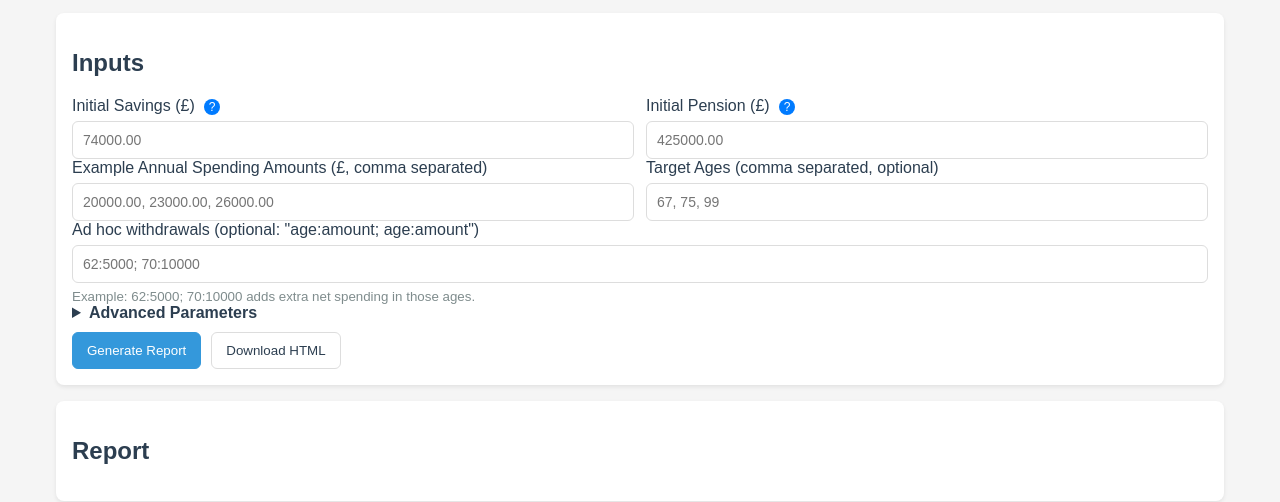
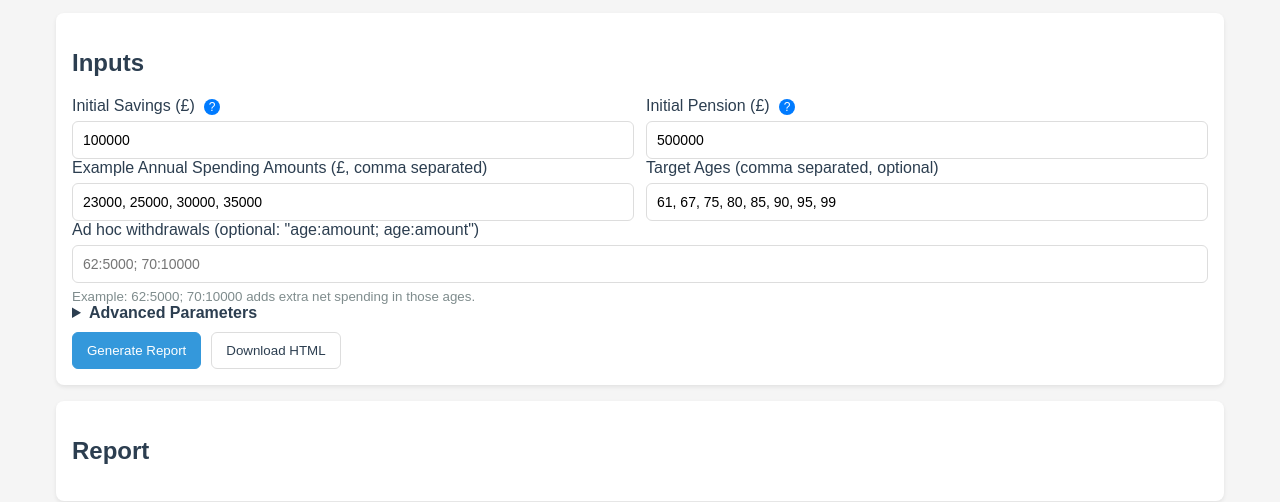
Before and after one commit to gillianbc/PensionCalculator, a plain HTML site: page index.html in a window 1280 px wide. Shown: the part 126-628 px from the top of the page. Drawn offline with Linux system fonts and the light colour scheme.

Commit message:
default inputs

```diff
--- a/index.html
+++ b/index.html
@@ -27,7 +27,7 @@
                             <span class="tooltip">Enter your current total savings amount in pounds. i.e. current accounts, ISAs, savings accounts, premium bonds</span>
                         </span>
                     </label>
-                    <input id="initialSavings" type="text" inputmode="decimal" placeholder="74000.00" />
+                    <input id="initialSavings" type="text" inputmode="decimal" placeholder="74000.00" value="100000" />
                 </div>
                 <div class="form-group">
                     <label for="initialPension">
@@ -37,18 +37,18 @@
                             <span class="tooltip">Enter the total you have in your pension pots in £</span>
                         </span>
                     </label>
-                    <input id="initialPension" type="text" inputmode="decimal" placeholder="425000.00" />
+                    <input id="initialPension" type="text" inputmode="decimal" placeholder="425000.00" value="500000" />
                 </div>
             </div>
 
             <div class="grid-2">
                 <div class="form-group">
                     <label for="spendingAmounts">Example Annual Spending Amounts (£, comma separated)</label>
-                    <input id="spendingAmounts" type="text" placeholder="20000.00, 23000.00, 26000.00" />
+                    <input id="spendingAmounts" type="text" placeholder="20000.00, 23000.00, 26000.00" value="23000, 25000, 30000, 35000" />
                 </div>
                 <div class="form-group">
                     <label for="targetAges">Target Ages (comma separated, optional)</label>
-                    <input id="targetAges" type="text" placeholder="67, 75, 99" />
+                    <input id="targetAges" type="text" placeholder="67, 75, 99" value="61, 67, 75, 80, 85, 90, 95, 99" />
                 </div>
             </div>
 
```
